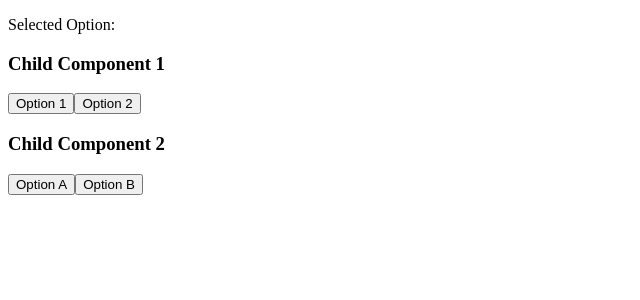
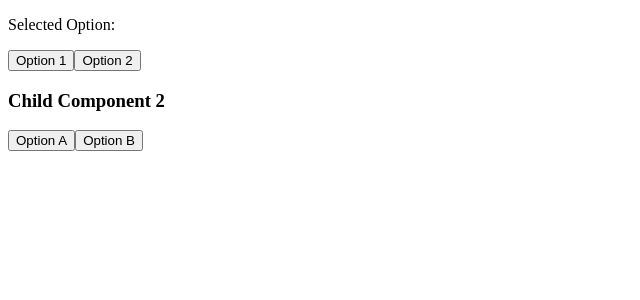
Before and after one commit to acciojob/lift-state-up-3-Satyam722, a React app: page / in a window 1280 px wide. Shown: the top 300 px of the page, without its empty margins (0-640 px from the left). Built offline with nearby package versions, Linux system fonts and the light colour scheme.

Commit message:
Update ChildComponent1.js

```diff
--- a/src/components/ChildComponent1.js
+++ b/src/components/ChildComponent1.js
@@ -1,15 +1,14 @@
 import React from 'react';
 
-const ChildComponent1 = (props) => {
-  const handleClick = (option) => {
-    props.onButtonClick(option);
-  };
-
+const ChildComponent1 = ({ setSelectedOption }) => {
   return (
-    <div id="child1">
-      <h3>Child Component 1</h3>
-      <button onClick={() => handleClick('Option 1')}>Option 1</button>
-      <button onClick={() => handleClick('Option 2')}>Option 2</button>
+    <div>
+      <button onClick={() => setSelectedOption('Option 1')}>
+        Option 1
+      </button>
+      <button onClick={() => setSelectedOption('Option 2')}>
+        Option 2
+      </button>
     </div>
   );
 };
```
